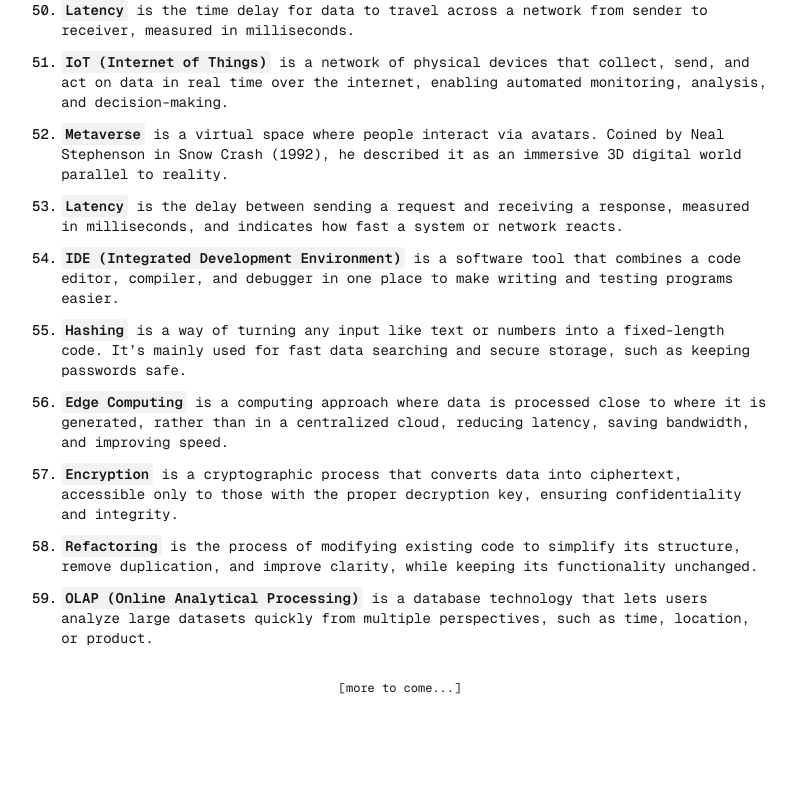
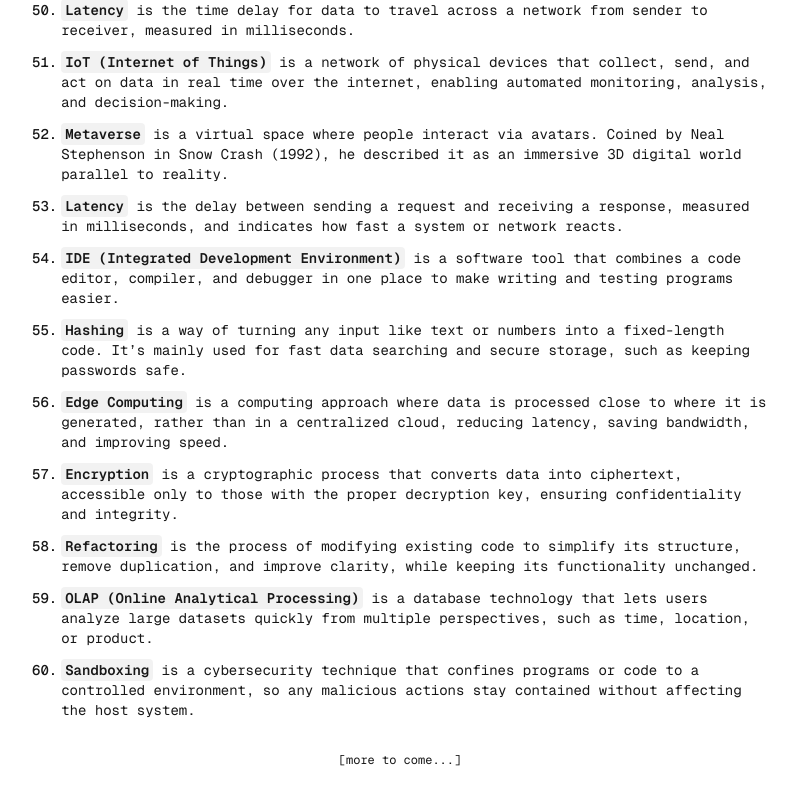
Before and after one commit to BrahimBoussada/mind-log, a Next.js app: page / in a window 1280 px wide. Shown: the part 2991-3791 px from the top of the page, without its empty margins (240-1037 px from the left). Before the commit the page ends 3719 px from the top, so only its background shows below. Built offline with nearby package versions, Linux system fonts and the light colour scheme.

Commit message:
log: 20-09-2025

```diff
--- a/src/app/page.tsx
+++ b/src/app/page.tsx
@@ -556,6 +556,15 @@ export default function Home() {
             multiple perspectives, such as time, location, or product.
           </Text>
         </Note>
+
+        <Note>
+          <N>60. </N>
+          <Text>
+            <Key>Sandboxing</Key> is a cybersecurity technique that confines
+            programs or code to a controlled environment, so any malicious
+            actions stay contained without affecting the host system.
+          </Text>
+        </Note>
       </NoteWrapper>
 
       <span className="font-mono text-xs text-center my-8">
```
